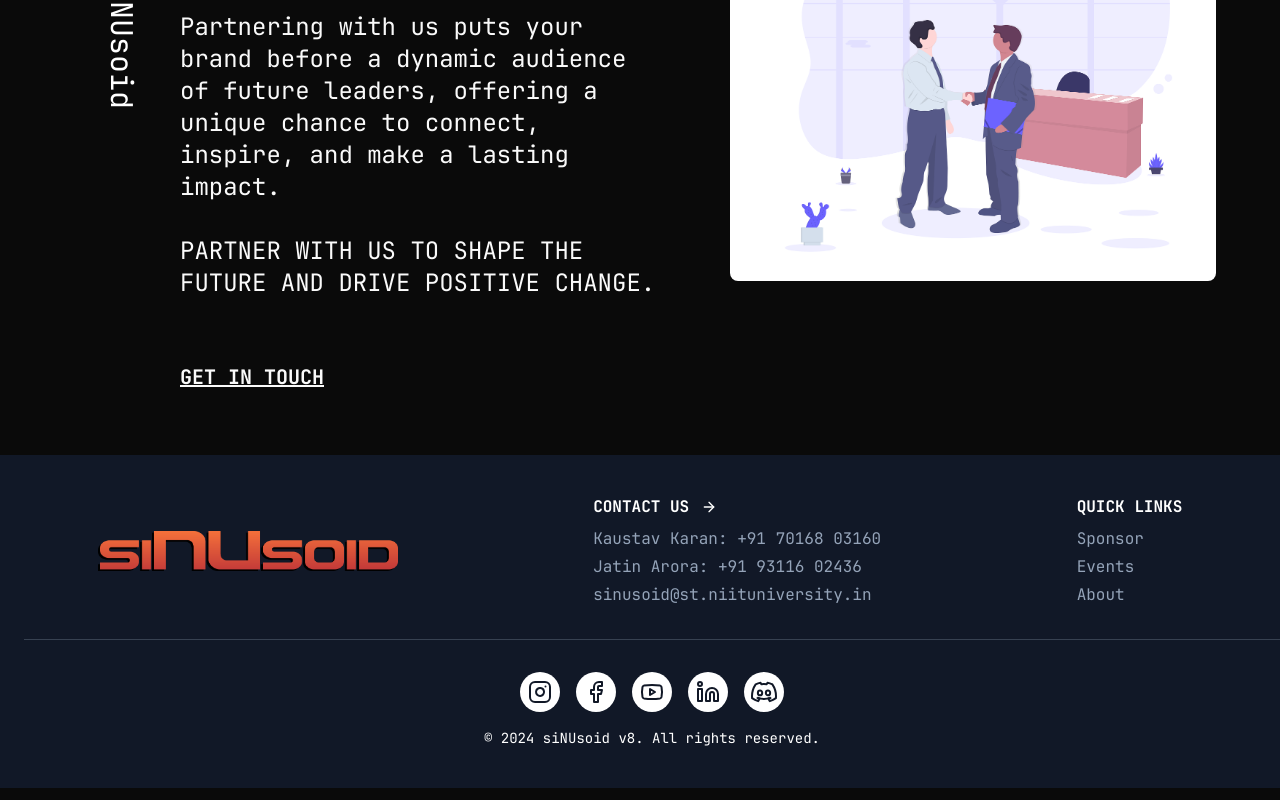
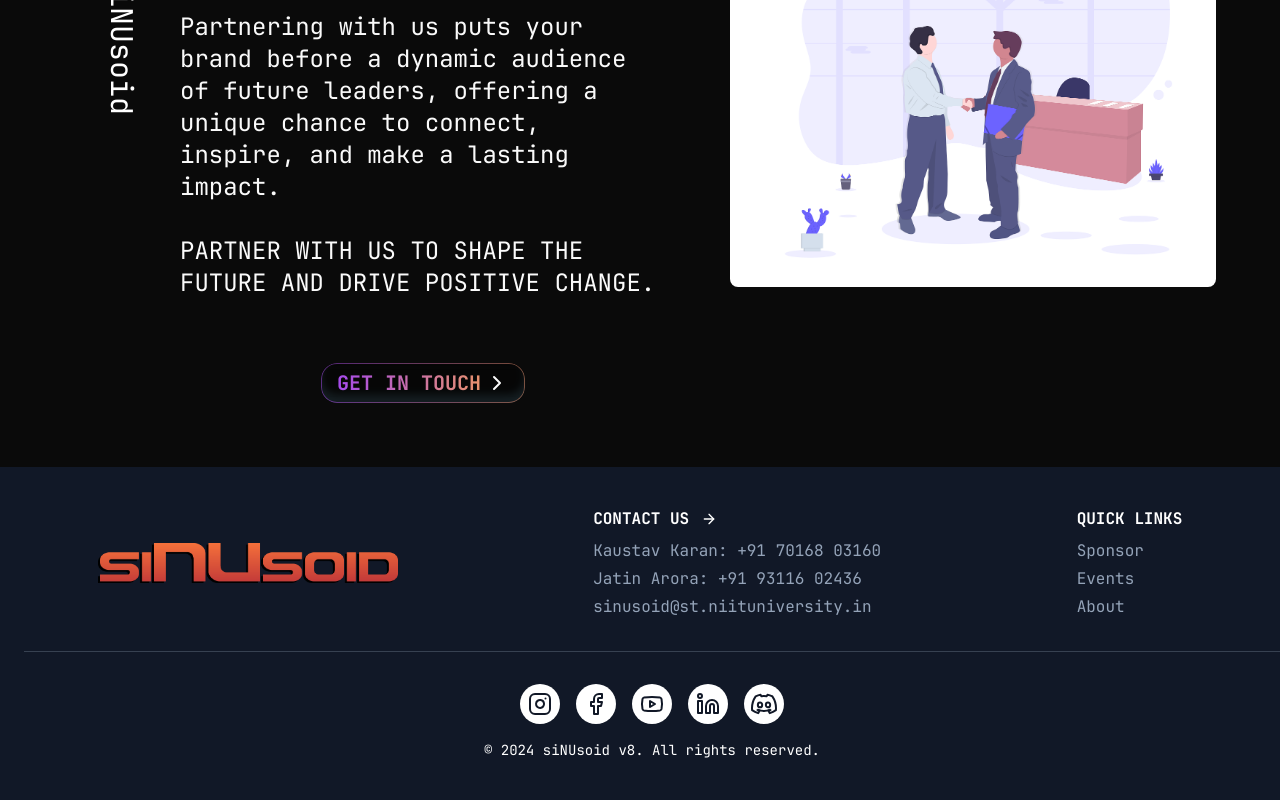
Before and after one commit to thelegendaryarticuno/sinunextfront, a Next.js app: page /sponsor in a window 1280 px wide. Shown: the part 2678-3478 px from the top of the page. Built offline with nearby package versions, Linux system fonts and the light colour scheme.

Commit message:
sponsor beautify

```diff
--- a/package.json
+++ b/package.json
@@ -15,6 +15,7 @@
     "@radix-ui/react-dialog": "^1.1.1",
     "@radix-ui/react-dropdown-menu": "^2.1.1",
     "@radix-ui/react-hover-card": "^1.1.1",
+    "@radix-ui/react-icons": "^1.3.0",
     "@radix-ui/react-label": "^2.1.0",
     "@radix-ui/react-primitive": "^2.0.0",
     "@radix-ui/react-slot": "^1.1.0",
--- /dev/null
+++ b/src/components/magicui/animated-gradient-text.tsx
@@ -0,0 +1,26 @@
+import { ReactNode } from "react";
+
+import { cn } from "@/lib/utils";
+
+export default function AnimatedGradientText({
+  children,
+  className,
+}: {
+  children: ReactNode;
+  className?: string;
+}) {
+  return (
+    <div
+      className={cn(
+        "group relative mx-auto flex max-w-fit flex-row items-center justify-center rounded-2xl bg-white/40 px-4 py-1.5 text-sm font-medium shadow-[inset_0_-8px_10px_#8fdfff1f] backdrop-blur-sm transition-shadow duration-500 ease-out [--bg-size:300%] hover:shadow-[inset_0_-5px_10px_#8fdfff3f] dark:bg-black/40",
+        className,
+      )}
+    >
+      <div
+        className={`absolute inset-0 block h-full w-full animate-gradient bg-gradient-to-r from-[#ffaa40]/50 via-[#9c40ff]/50 to-[#ffaa40]/50 bg-[length:var(--bg-size)_100%] p-[1px] ![mask-composite:subtract] [border-radius:inherit] [mask:linear-gradient(#fff_0_0)_content-box,linear-gradient(#fff_0_0)]`}
+      />
+
+      {children}
+    </div>
+  );
+}
--- /dev/null
+++ b/src/components/magicui/animated-shiny-text.tsx
@@ -0,0 +1,40 @@
+import { CSSProperties, FC, ReactNode } from "react";
+
+import { cn } from "@/lib/utils";
+
+interface AnimatedShinyTextProps {
+  children: ReactNode;
+  className?: string;
+  shimmerWidth?: number;
+}
+
+const AnimatedShinyText: FC<AnimatedShinyTextProps> = ({
+  children,
+  className,
+  shimmerWidth = 100,
+}) => {
+  return (
+    <p
+      style={
+        {
+          "--shimmer-width": `${shimmerWidth}px`,
+        } as CSSProperties
+      }
+      className={cn(
+        "mx-auto max-w-md text-neutral-600/70 dark:text-neutral-400/70",
+
+        // Shimmer effect
+        "animate-shimmer bg-clip-text bg-no-repeat [background-position:0_0] [background-size:var(--shimmer-width)_100%] [transition:background-position_1s_cubic-bezier(.6,.6,0,1)_infinite]",
+
+        // Shimmer gradient
+        "bg-gradient-to-r from-transparent via-black/80 via-50% to-transparent  dark:via-white/80",
+
+        className,
+      )}
+    >
+      {children}
+    </p>
+  );
+};
+
+export default AnimatedShinyText;
--- a/src/components/partnership/partnership.tsx
+++ b/src/components/partnership/partnership.tsx
@@ -7,6 +7,9 @@ import { Input } from "@/components/ui/input";
 import { Label } from "@/components/ui/label";
 import HyperText from "@/components/magicui/hyper-text";
 import { BorderBeam } from "@/components/magicui/border-beam";
+import { ChevronRight } from "lucide-react";
+import { cn } from "@/lib/utils";
+import AnimatedGradientText from "@/components/magicui/animated-gradient-text";
 
 const Partnership: React.FC = () => {
   return (
@@ -45,8 +48,17 @@ const Partnership: React.FC = () => {
 
         <Dialog>
           <DialogTrigger asChild>
-            <div className="lg:mt-16 text-lg lg:text-xl font-bold underline cursor-pointer">
-              GET IN TOUCH
+            <div className="lg:mt-16 text-lg lg:text-xl font-bold cursor-pointer">
+              <AnimatedGradientText>
+                <span
+                  className={cn(
+                    `inline animate-gradient bg-gradient-to-r from-[#ffaa40] via-[#9c40ff] to-[#ffaa40] bg-[length:var(--bg-size)_100%] bg-clip-text text-transparent font-bold text-xl`
+                  )}
+                >
+                  GET IN TOUCH
+                </span>
+                <ChevronRight className="ml-1 size-6 transition-transform duration-300 ease-in-out group-hover:translate-x-0.5" />
+              </AnimatedGradientText>
             </div>
           </DialogTrigger>
           <DialogContent className="sm:max-w-[425px]">
--- a/tailwind.config.js
+++ b/tailwind.config.js
@@ -16,6 +16,8 @@ module.exports = {
         grid: "grid 15s linear infinite",
         meteor: "meteor 5s linear infinite",
         "border-beam": "border-beam calc(var(--duration)*1s) infinite linear",
+        shimmer: "shimmer 8s infinite",
+        gradient: "gradient 8s linear infinite",
         },
       keyframes: {
         grid: {
@@ -66,6 +68,19 @@ module.exports = {
             "offset-distance": "100%",
           },
         },
+        shimmer: {
+          "0%, 90%, 100%": {
+            "background-position": "calc(-100% - var(--shimmer-width)) 0",
+          },
+          "30%, 60%": {
+            "background-position": "calc(100% + var(--shimmer-width)) 0",
+          },
+        },
+        gradient: {
+          to: {
+            backgroundPosition: "var(--bg-size) 0",
+          },
+        },
 
       },
       scrollbar: {
```
